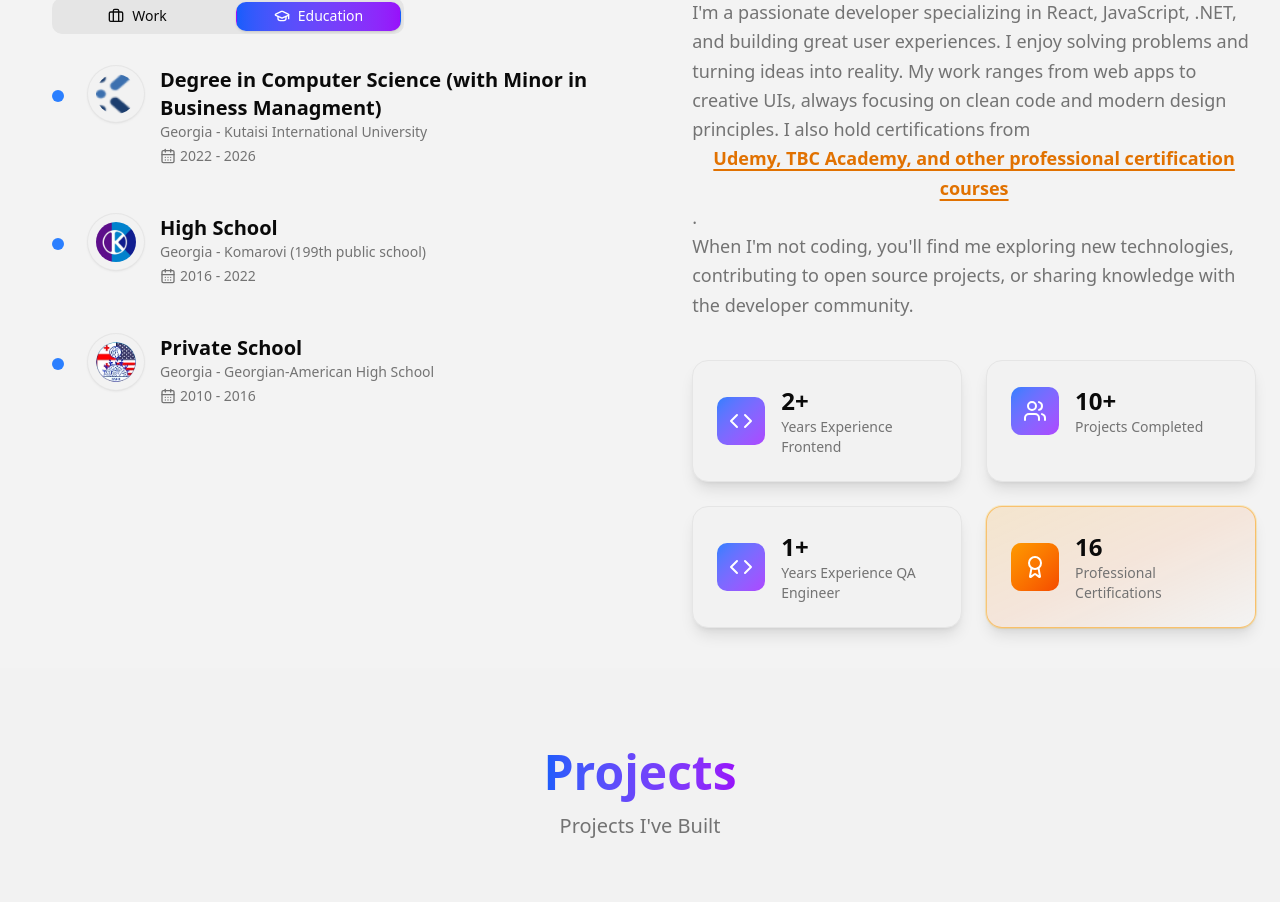
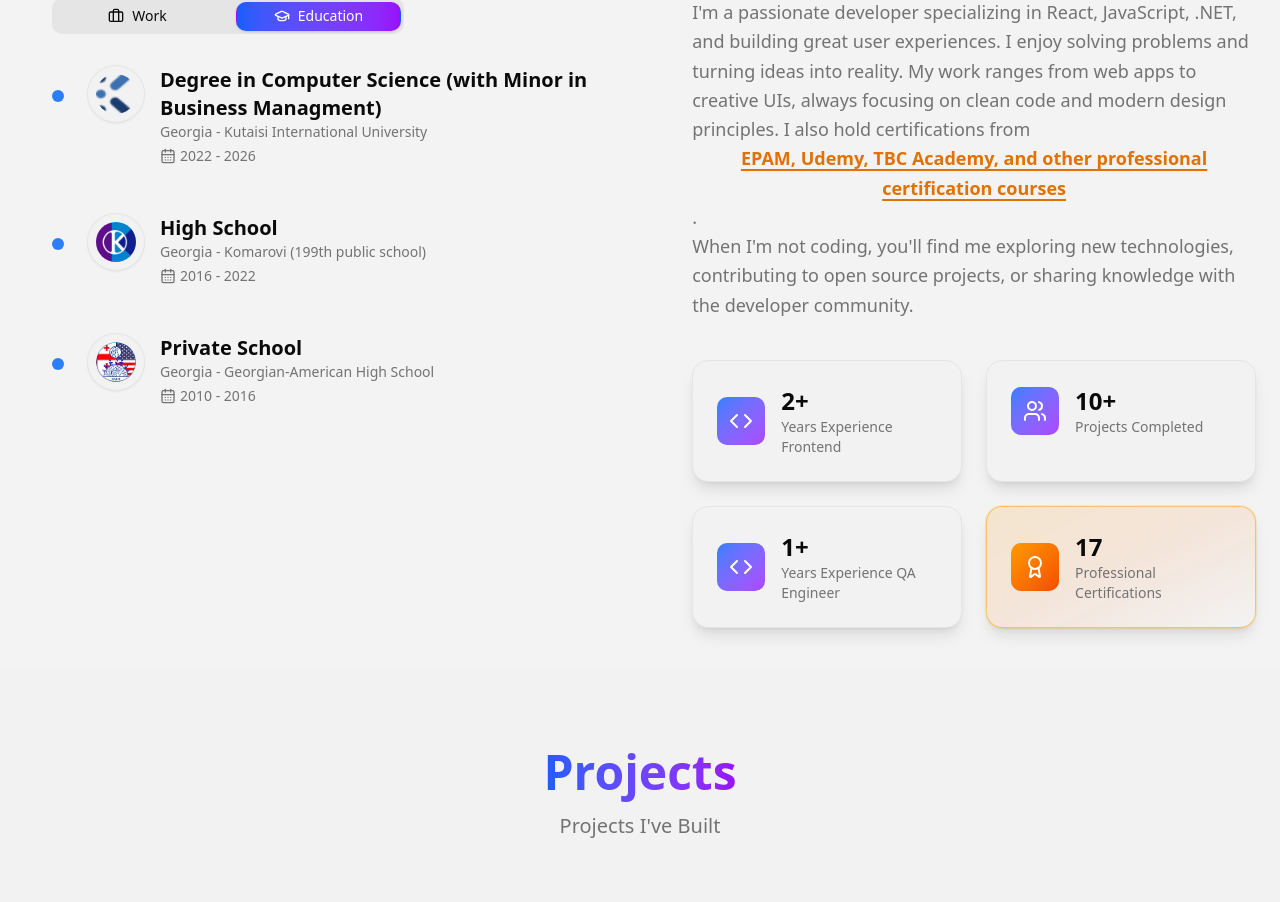
Before and after one commit to Sandroo10/Portfolio, a React (Vite) app: page / in a window 1280 px wide. Shown: the part 1038-1940 px from the top of the page. Built offline with nearby package versions, Linux system fonts and the light colour scheme.

Commit message:
certificate update

```diff
--- a/src/components/About.tsx
+++ b/src/components/About.tsx
@@ -14,6 +14,7 @@ const certificates: Certificate[] = [
   { title: 'Create a Front-End App with React', issuer: 'Codecademy', pdfSrc: '/certs/codecademy-create-react-app-cert.pdf', category: 'Frontend' },
   { title: 'Learn TypeScript', issuer: 'Codecademy', pdfSrc: '/certs/codecademy-typescript-cert.pdf', category: 'Frontend' },
   { title: 'Learn JavaScript: Asynchronous Programming', issuer: 'Codecademy', pdfSrc: '/certs/codecademy-asynchronous-programming-cert.pdf', category: 'Frontend' },
+  { title: 'Automated Testing in JavaScript', issuer: 'EPAM', pdfSrc: '/certs/epam-automated-testing-javascript-cert.pdf', category: 'Automated Testing' },
   { title: 'Learn WebdriverIO', issuer: 'Codecademy', pdfSrc: '/certs/codecademy-webdriverio-cert.pdf', category: 'Automated Testing' },
   { title: 'Advanced Playwright', issuer: 'Test Automation University', pdfSrc: '/certs/tau-advanced-playwright-cert.pdf', category: 'Automated Testing' },
   { title: 'API Test Automation with Postman', issuer: 'Test Automation University', pdfSrc: '/certs/tau-postman-api-test-automation.pdf', category: 'Automated Testing' },
@@ -31,7 +32,7 @@ const About = () => {
     { icon: Code, value: '2+', label: 'Years Experience Frontend' },
     { icon: Users, value: '10+', label: 'Projects Completed' },
     { icon: Code, value: '1+', label: 'Years Experience QA Engineer' },
-    { icon: Award, value: '16', label: 'Professional Certifications', isCertificateCard: true }
+    { icon: Award, value: '17', label: 'Professional Certifications', isCertificateCard: true }
   ];
 
 
@@ -61,7 +62,7 @@ const About = () => {
                   onClick={() => setShowCertifications(true)}
                   className="font-semibold text-amber-600 underline decoration-2 underline-offset-4 transition-colors hover:text-amber-500 dark:text-amber-300 dark:hover:text-amber-200"
                 >
-                  {' '}Udemy, TBC Academy, and other professional certification courses
+                  {' '}EPAM, Udemy, TBC Academy, and other professional certification courses
                 </button>.
               </p>
 
```
Also changed, not shown: 1 other file (tests, documents, lock files or other folders).
